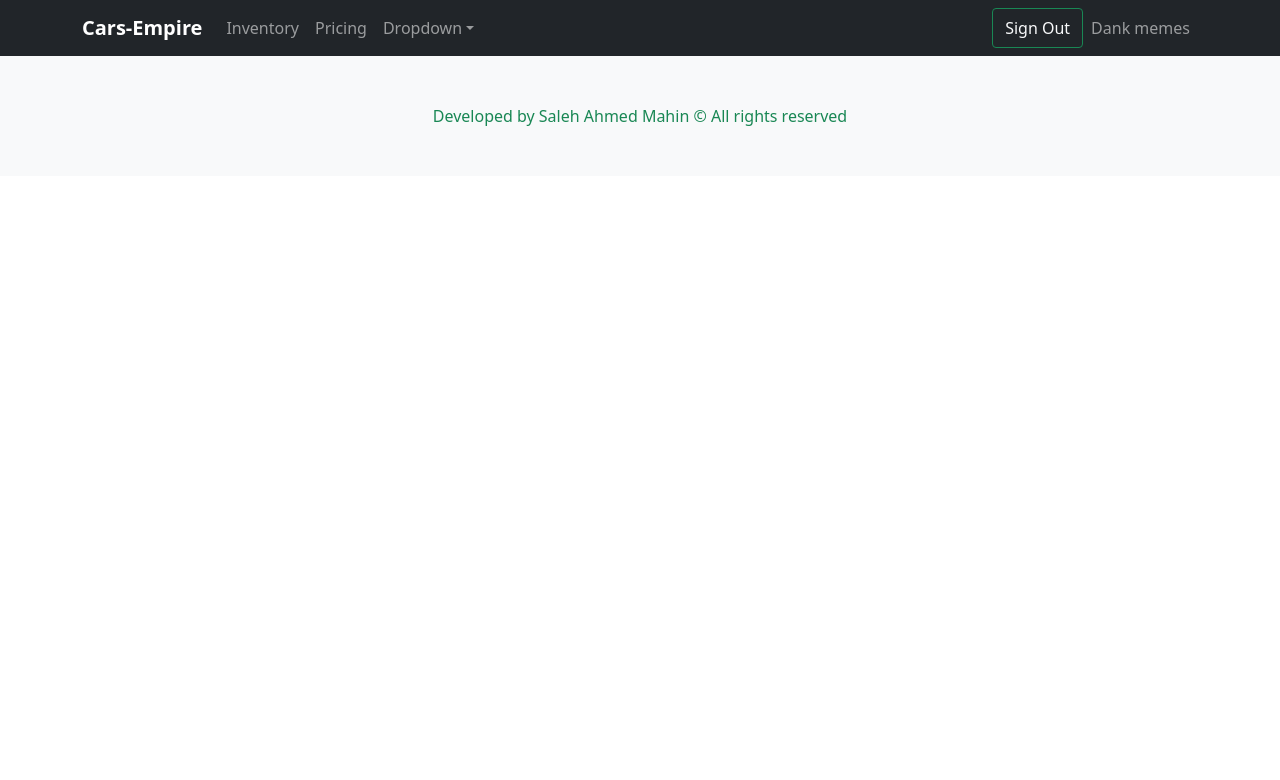
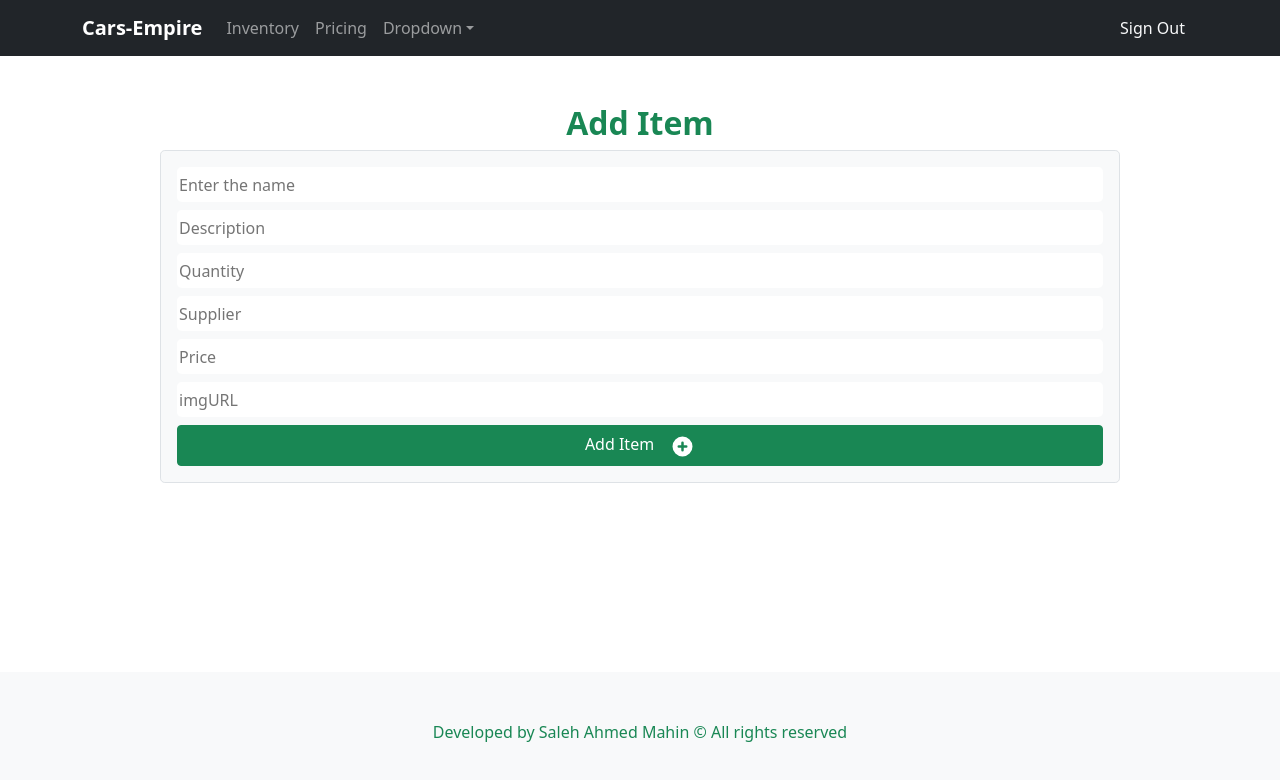
Before and after one commit to SalehAhmed19/cars-empire-client-side-repo, a React (Create React App) app: page /add-item in a window 1280 px wide. Shown: the top 780 px of the page. Built offline with nearby package versions, Linux system fonts and the light colour scheme; no server answers; sample sign-in values are in the browser's storage.

Commit message:
add new item component updated

```diff
--- a/src/App.js
+++ b/src/App.js
@@ -10,6 +10,7 @@ import Header from "./Shared/Header/Header";
 import Footer from "./Shared/Footer/Footer";
 import { ToastContainer } from "react-toastify";
 import "react-toastify/dist/ReactToastify.css";
+import AddNewItem from "./Pages/AddNewItem/AddNewItem";
 
 function App() {
   return (
@@ -33,6 +34,14 @@ function App() {
             </RequireAuth>
           }
         ></Route>
+        <Route
+          path="/add-item"
+          element={
+            <RequireAuth>
+              <AddNewItem />
+            </RequireAuth>
+          }
+        ></Route>
         <Route path="/login" element={<Login />}></Route>
         <Route path="/registration" element={<Registration />}></Route>
       </Routes>
--- /dev/null
+++ b/src/Pages/AddNewItem/AddNewItem.jsx
@@ -0,0 +1,94 @@
+import React from "react";
+import { PlusCircleIcon } from "@heroicons/react/solid";
+import { toast } from "react-toastify";
+
+const AddNewItem = () => {
+  const handleSubmit = (event) => {
+    event.preventDefault();
+    const name = event.target.name.value;
+    const des = event.target.des.value;
+    const quantity = parseInt(event.target.quantity.value);
+    const supplier = event.target.supplier.value;
+    const price = event.target.price.value;
+    const img = event.target.img.value;
+    const car = {
+      name: name,
+      price: price,
+      img: img,
+      des: des,
+      supplier: supplier,
+      quantity: quantity,
+    };
+    fetch("https://protected-lake-29761.herokuapp.com/cars", {
+      method: "POST",
+      headers: { "content-type": "application/json" },
+      body: JSON.stringify(car),
+    })
+      .then((res) => res.json())
+      .then((data) => {});
+    toast("Product added!");
+    event.target.reset();
+  };
+  return (
+    <div style={{ height: "65vh" }} className="my-5">
+      <h2 className="text-center fw-bold text-success">Add Item</h2>
+      <div className="w-75 mx-auto p-3 bg-light border rounded-3">
+        <div className="d-flex flex-column">
+          <form onSubmit={handleSubmit}>
+            <input
+              className="border-0 mb-2 rounded-3 d-block"
+              style={{ height: "35px", width: "100%" }}
+              type="text"
+              name="name"
+              placeholder="Enter the name"
+            />
+            <input
+              className="border-0 mb-2 rounded-3 d-block"
+              style={{ height: "35px", width: "100%" }}
+              type="text"
+              name="des"
+              placeholder="Description"
+            />
+            <input
+              className="border-0 mb-2 rounded-3 d-block"
+              style={{ height: "35px", width: "100%" }}
+              type="number"
+              name="quantity"
+              placeholder="Quantity"
+            />
+            <input
+              className="border-0 mb-2 rounded-3 d-block"
+              style={{ height: "35px", width: "100%" }}
+              type="text"
+              name="supplier"
+              placeholder="Supplier"
+            />
+            <input
+              className="border-0 mb-2 rounded-3 d-block"
+              style={{ height: "35px", width: "100%" }}
+              type="number"
+              name="price"
+              placeholder="Price"
+            />
+            <input
+              className="border-0 mb-2 rounded-3 d-block"
+              style={{ height: "35px", width: "100%" }}
+              type="text"
+              name="img"
+              placeholder="imgURL"
+            />
+            <button
+              type="submit"
+              className="btn btn-success w-100 d-block mx-auto"
+            >
+              Add Item
+              <PlusCircleIcon className="ms-3" style={{ width: "25px" }} />
+            </button>
+          </form>
+        </div>
+      </div>
+    </div>
+  );
+};
+
+export default AddNewItem;
--- a/src/Pages/FullInventory/FullInventory.jsx
+++ b/src/Pages/FullInventory/FullInventory.jsx
@@ -1,7 +1,6 @@
 import { useNavigate } from "react-router-dom";
 import useCars from "../../Hooks/useCars";
 import { PlusCircleIcon } from "@heroicons/react/solid";
-import { toast } from "react-toastify";
 
 const FullInventory = () => {
   const [cars, setCars] = useCars();
@@ -21,91 +20,12 @@ const FullInventory = () => {
         });
     }
   };
-  const handleSubmit = (event) => {
-    event.preventDefault();
-    const name = event.target.name.value;
-    const des = event.target.des.value;
-    const quantity = parseInt(event.target.quantity.value);
-    const supplier = event.target.supplier.value;
-    const price = event.target.price.value;
-    const img = event.target.img.value;
-    const car = {
-      name: name,
-      price: price,
-      img: img,
-      des: des,
-      supplier: supplier,
-      quantity: quantity,
-    };
-    fetch("https://protected-lake-29761.herokuapp.com/cars", {
-      method: "POST",
-      headers: { "content-type": "application/json" },
-      body: JSON.stringify(car),
-    })
-      .then((res) => res.json())
-      .then((data) => {});
-    toast("Product added!");
-    event.target.reset();
+  const navigateToAddItem = () => {
+    navigate("/add-item");
   };
   return (
     <div className="mt-3">
       <h2 className="fw-bold text-center">Inventory</h2>
-      <div className="w-75 mx-auto p-3 bg-light border rounded-3">
-        <h5>Add Item</h5>
-        <div className="d-flex flex-column">
-          <form onSubmit={handleSubmit}>
-            <input
-              className="border-0 mb-2 rounded-3 d-block"
-              style={{ height: "35px", width: "100%" }}
-              type="text"
-              name="name"
-              placeholder="Enter the name"
-            />
-            <input
-              className="border-0 mb-2 rounded-3 d-block"
-              style={{ height: "35px", width: "100%" }}
-              type="text"
-              name="des"
-              placeholder="Description"
-            />
-            <input
-              className="border-0 mb-2 rounded-3 d-block"
-              style={{ height: "35px", width: "100%" }}
-              type="number"
-              name="quantity"
-              placeholder="Quantity"
-            />
-            <input
-              className="border-0 mb-2 rounded-3 d-block"
-              style={{ height: "35px", width: "100%" }}
-              type="text"
-              name="supplier"
-              placeholder="Supplier"
-            />
-            <input
-              className="border-0 mb-2 rounded-3 d-block"
-              style={{ height: "35px", width: "100%" }}
-              type="number"
-              name="price"
-              placeholder="Price"
-            />
-            <input
-              className="border-0 mb-2 rounded-3 d-block"
-              style={{ height: "35px", width: "100%" }}
-              type="text"
-              name="img"
-              placeholder="imgURL"
-            />
-            <button
-              type="submit"
-              className="btn btn-success w-100 d-block mx-auto"
-            >
-              Add Item
-              <PlusCircleIcon className="ms-3" style={{ width: "25px" }} />
-            </button>
-          </form>
-        </div>
-      </div>
       <div className="container">
         <ul className="list-unstyled">
           {cars.map((car) => (
@@ -146,6 +66,14 @@ const FullInventory = () => {
           ))}
         </ul>
       </div>
+      <div className="my-5">
+        <button
+          onClick={navigateToAddItem}
+          className="btn btn-success d-block mx-auto"
+        >
+          Add New Item <PlusCircleIcon style={{ width: "25px" }} />
+        </button>
+      </div>
     </div>
   );
 };
--- a/src/Pages/Registration/Registration.jsx
+++ b/src/Pages/Registration/Registration.jsx
@@ -2,13 +2,15 @@ import React, { useState } from "react";
 import { Form, Button, Spinner } from "react-bootstrap";
 import { useCreateUserWithEmailAndPassword } from "react-firebase-hooks/auth";
 import { useLocation, useNavigate } from "react-router-dom";
+import { toast } from "react-toastify";
 import auth from "../../firebase.init";
 
 const Registration = () => {
   const [email, setEmail] = useState("");
   const [password, setPassword] = useState("");
+  const [agree, setAgree] = useState(false);
   const [createUserWithEmailAndPassword, user, loading, error] =
-    useCreateUserWithEmailAndPassword(auth);
+    useCreateUserWithEmailAndPassword(auth, { sendEmailVerification: true });
   const location = useLocation();
   const from = location.state?.from?.pathname || "/";
   const navigate = useNavigate();
@@ -19,7 +21,10 @@ const Registration = () => {
     console.log(email, password);
     setEmail(email);
     setPassword(password);
-    createUserWithEmailAndPassword(email, password);
+    if (agree) {
+      createUserWithEmailAndPassword(email, password);
+      toast("Verification email sent!");
+    }
   };
   if (loading) {
     return (
@@ -65,11 +70,20 @@ const Registration = () => {
             <Form.Check
               type="checkbox"
               label="Accept Terms and Conditions of Cars-Empire"
+              name="terms"
+              id="terms"
+              onClick={() => setAgree(!agree)}
             />
           </Form.Group>
-          <Button className="w-100 d-block h-2" variant="success" type="submit">
-            Login
+          <Button
+            disabled={!agree}
+            className="w-100 d-block h-2"
+            variant="success"
+            type="submit"
+          >
+            Register
           </Button>
+          <p className="text-danger text-center">{error?.message}</p>
         </Form>
         <p className="text-center pt-3">
           Already have an account?{" "}
@@ -80,7 +94,6 @@ const Registration = () => {
           >
             Please Login
           </Button>
-          <p className="text-danger text-center">{error?.message}</p>
         </p>
       </div>
     </div>
--- a/src/Pages/Update/Update.jsx
+++ b/src/Pages/Update/Update.jsx
@@ -103,12 +103,21 @@ const Update = () => {
           </small>
         </Card.Body>
         <Card.Footer className="p-2">
+          {!car.quantity ? (
+            <button
+              onClick={handleQuantity}
+              className="btn btn-Danger d-inline-block w-100 disabled"
+            >
+              Stock Out
+            </button>
+          ) : (
             <button
               onClick={handleQuantity}
               className="btn btn-warning d-inline-block w-100"
             >
               Delivered
             </button>
+          )}
         </Card.Footer>
       </Card>
       <form
--- a/src/Shared/Header/Header.jsx
+++ b/src/Shared/Header/Header.jsx
@@ -41,7 +41,7 @@ const Header = () => {
             <Nav>
               {user ? (
                 <Button
-                  variant="outline-success"
+                  variant="transparent"
                   className="text-secondary text-light"
                   onClick={handleSignout}
                 >
@@ -52,9 +52,6 @@ const Header = () => {
                   Login
                 </Nav.Link>
               )}
-              <Nav.Link eventKey={2} href="#memes">
-                Dank memes
-              </Nav.Link>
             </Nav>
           </Navbar.Collapse>
         </Container>
```
Lines whose indentation alone changed are shown as unchanged.
